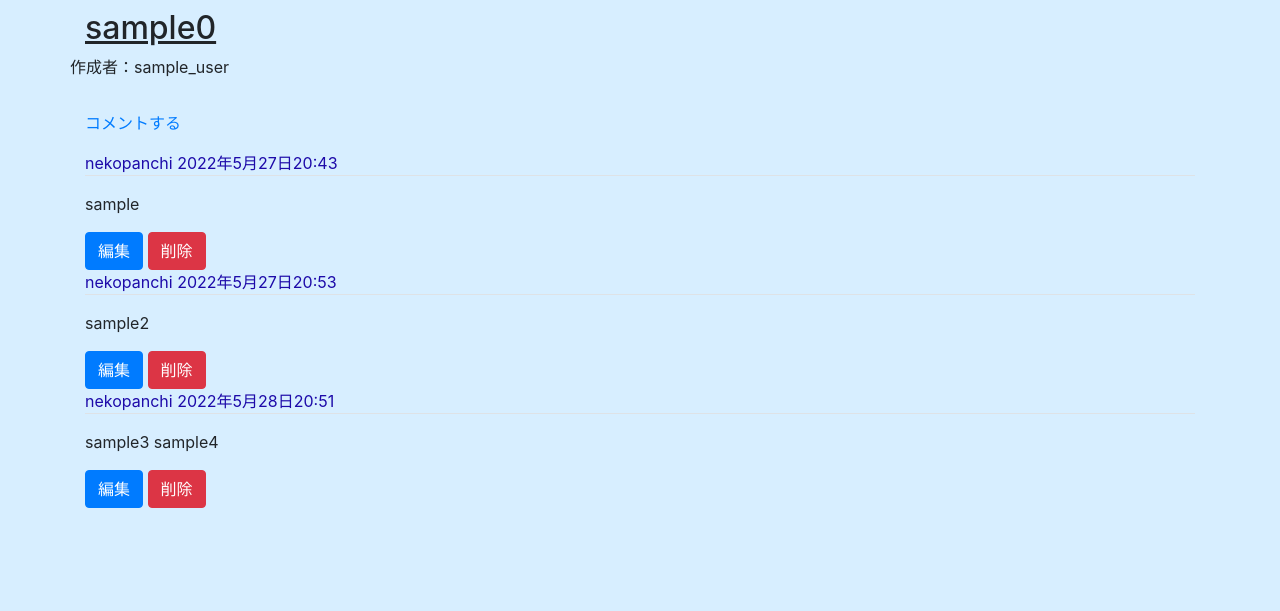
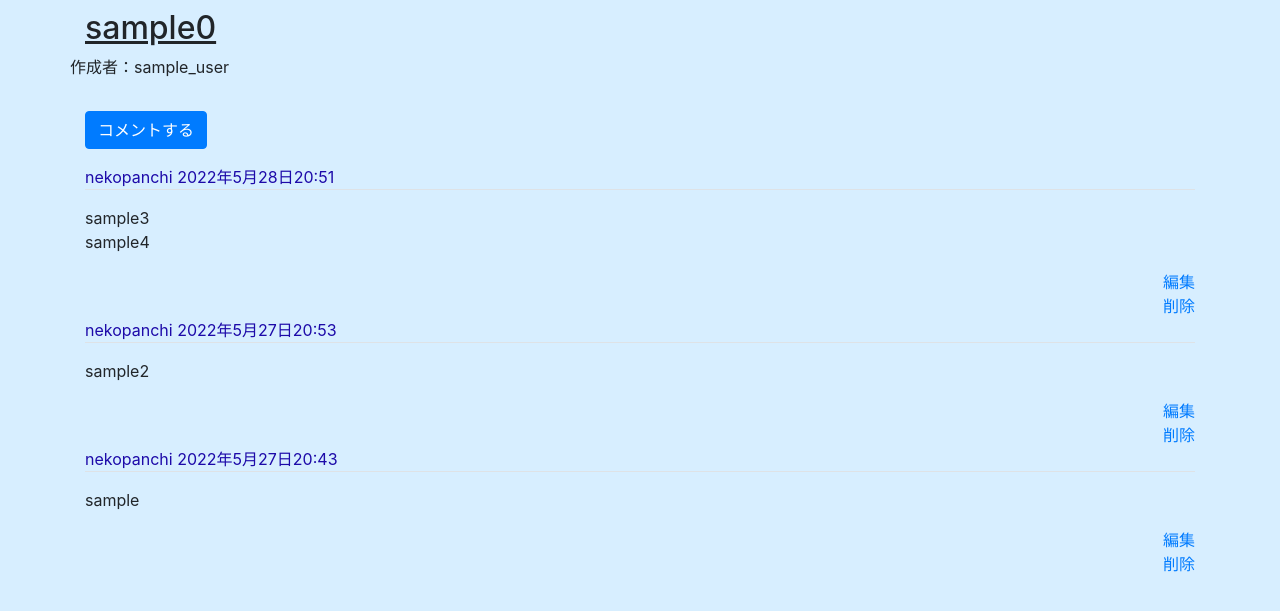
Before and after one commit to nekopanchi0423/mincha, a Django app: page /kanban/lists/8/ in a window 1280 px wide. Shown: the part 71-682 px from the top of the page. Run offline with Django 4.2, Linux system fonts and the light colour scheme; a user stored in the database is signed in; data comes from the database, SQL or seed files in the repository; both versions use the stored data as it was after the commit; some libraries are stand-ins or nearby versions.

Commit message:
third commit

```diff
--- a/kanban/templates/kanban/lists/detail.html
+++ b/kanban/templates/kanban/lists/detail.html
@@ -11,16 +11,18 @@
     <p>作成者：{{ list.user.username }}</p>
   </dl>
 
-  <p><a href="{% url 'kanban:cards_create_from_home' list.pk %}">コメントする</a></p>
+  <p><a class="btn btn-primary" href="{% url 'kanban:cards_create_from_home' list.pk %}" role="button">コメントする</a></p>
   <!-- <a class="btn btn-primary" href="{% url 'kanban:lists_update' list.pk  %}" role="button">編集</a>
 
   <a class="btn btn-danger" href="{% url 'kanban:lists_delete' list.pk  %}" role="button">削除</a> -->
 
-  {% for card in list.card_set.all %}
+  {% for card in cards %}
     <div class='border-bottom'>{{ card.user.username }} {{ card.created_at }}</div>
-    <p><div class='mt-2'>{{ card.description }}</div></p>
-    <a class="btn btn-primary" href="{% url 'kanban:cards_update' card.pk  %}" role="button"><div style="text-align:right">編集</div></a>
-    <a class="btn btn-danger" href="{% url 'kanban:cards_delete' card.pk  %}" role="button"><div style="text-align:right">削除</div></a>
+    <p><div class='mt-2'>{{ card.description | linebreaks }}</div></p>
+    <!-- <a class="btn btn-primary" href="{% url 'kanban:cards_update' card.pk  %}" role="button"><div style="text-align:right">編集</div></a>
+    <a class="btn btn-danger" href="{% url 'kanban:cards_delete' card.pk  %}" role="button"><div style="text-align:right">削除</div></a> -->
+    <a href="{% url 'kanban:cards_update' card.pk  %}" role="button"><div style="text-align:right">編集</div></a></li>
+    <a href="{% url 'kanban:cards_delete' card.pk  %}" role="button"><div style="text-align:right">削除</div></a></li>
   {% endfor %}
 
 </div>
--- a/kanban/views.py
+++ b/kanban/views.py
@@ -73,6 +73,11 @@ class ListDetailView(LoginRequiredMixin,DetailView):
     model = List
     template_name = "kanban/lists/detail.html"
 
+    def get_context_data(self, **kwargs):
+        context = super().get_context_data(**kwargs)
+        context['cards'] = Card.objects.order_by('-created_at')
+        return context
+
 
 class ListUpdateView(LoginRequiredMixin, UpdateView):
     model = List
```
Also changed, not shown: db.sqlite3.
